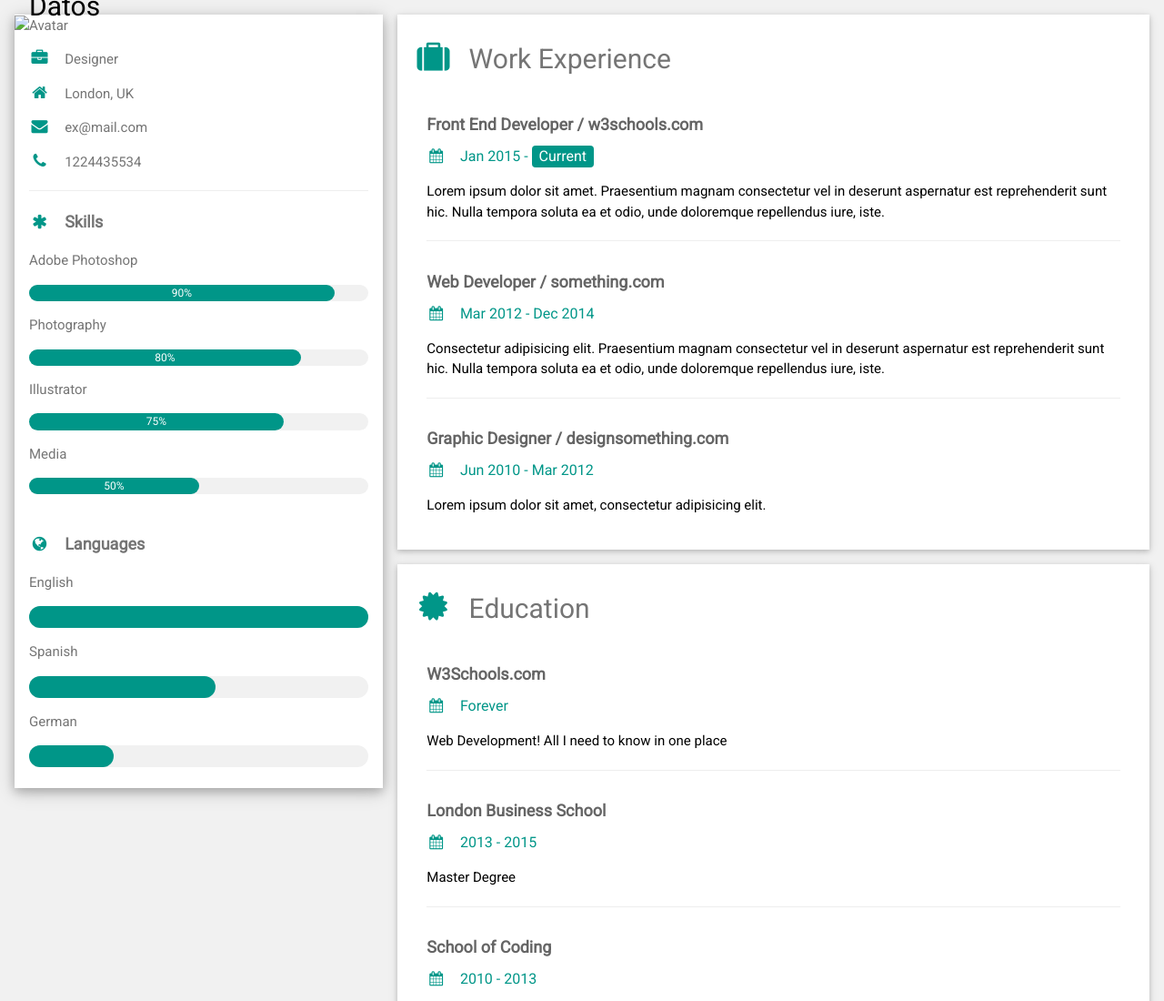
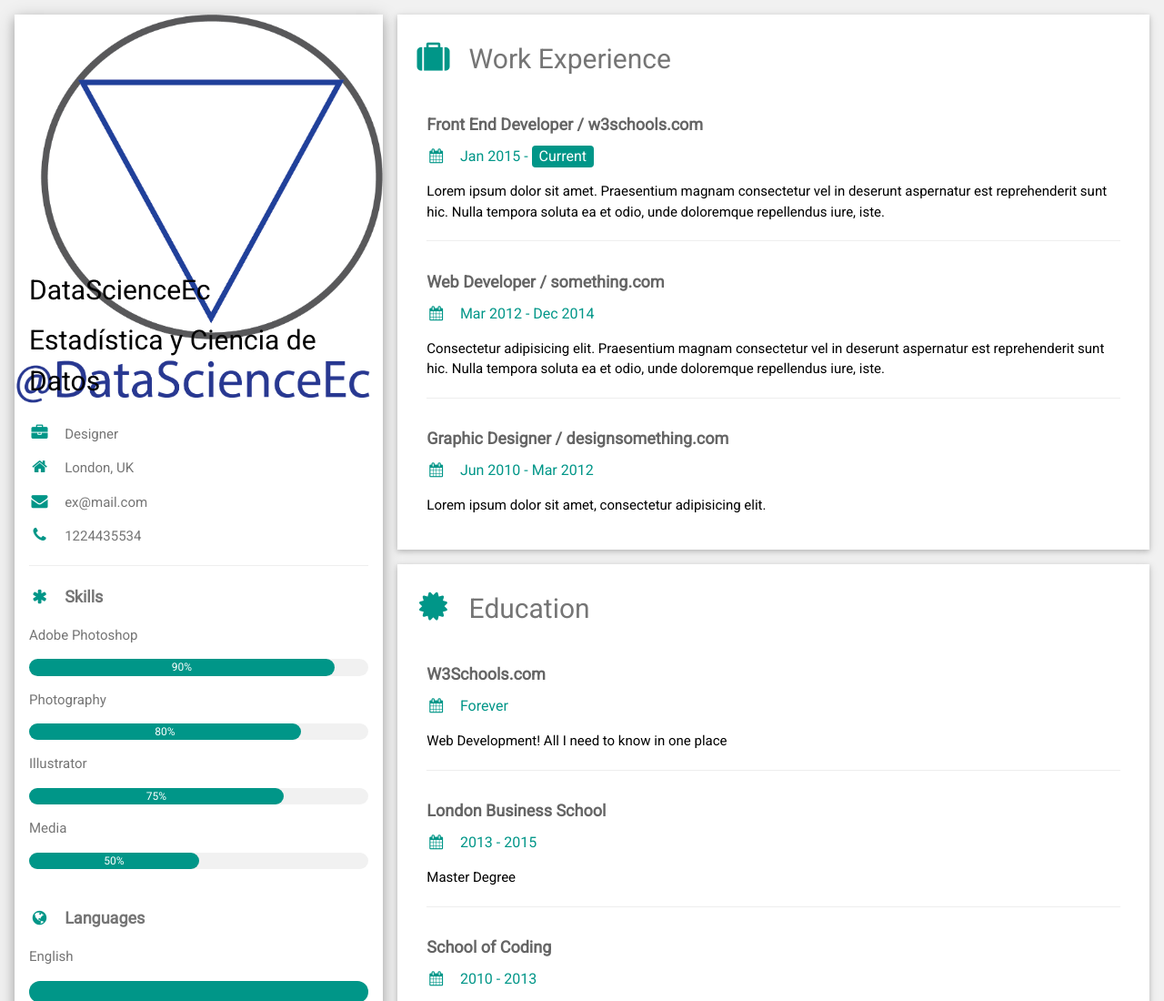
Before and after one commit to estadisticacienciadatos/estadisticadatascience.github.io, a plain HTML site: page index.html in a window 1280 px wide. Shown: the top 1100 px of the page at 91% size. Drawn offline with nearby package versions, Linux system fonts and the light colour scheme.

Commit message:
Update index.html

```diff
--- a/index.html
+++ b/index.html
@@ -24,7 +24,7 @@ html,body,h1,h2,h3,h4,h5,h6 {font-family: "Roboto", sans-serif}
 
       <div class="w3-white w3-text-grey w3-card-4">
         <div class="w3-display-container">
-          <img src="logo_datascience.png" style="width:100%" alt="Avatar">
+          <img src="logo-sep07.png" style="width:100%" alt="Avatar">
           <div class="w3-display-bottomleft w3-container w3-text-black">
             <h2>DataScienceEc</h2>
             <h2>Estadística y Ciencia de Datos</h2>
```
